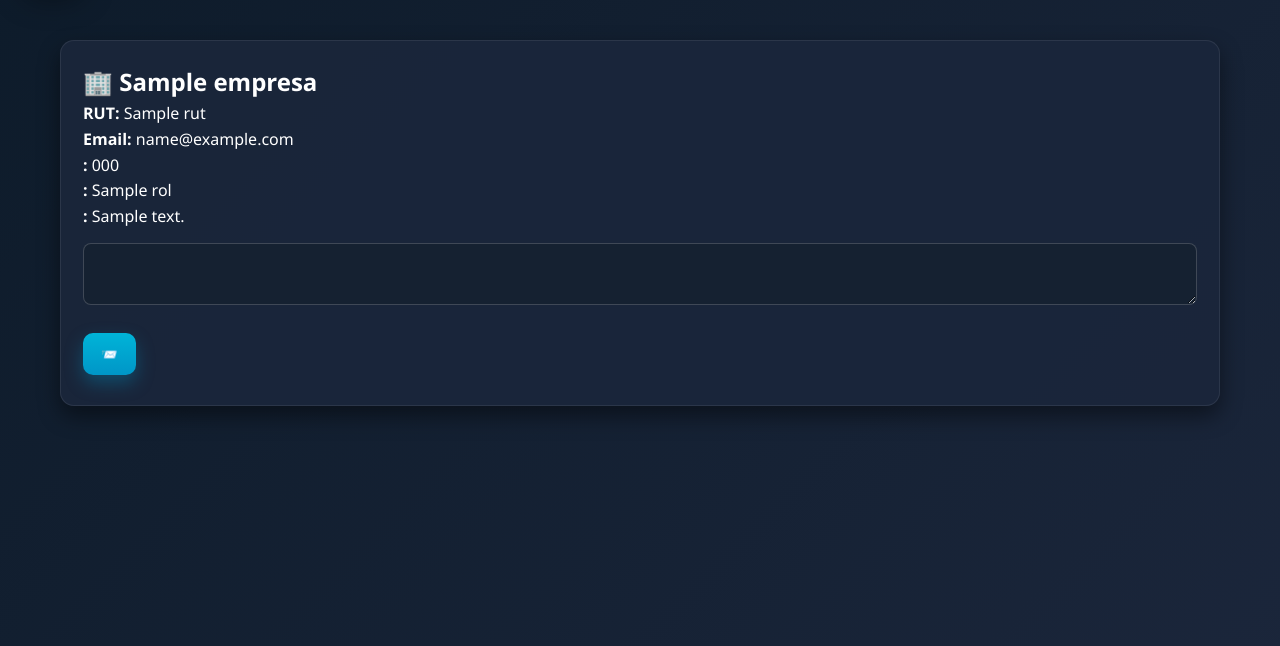
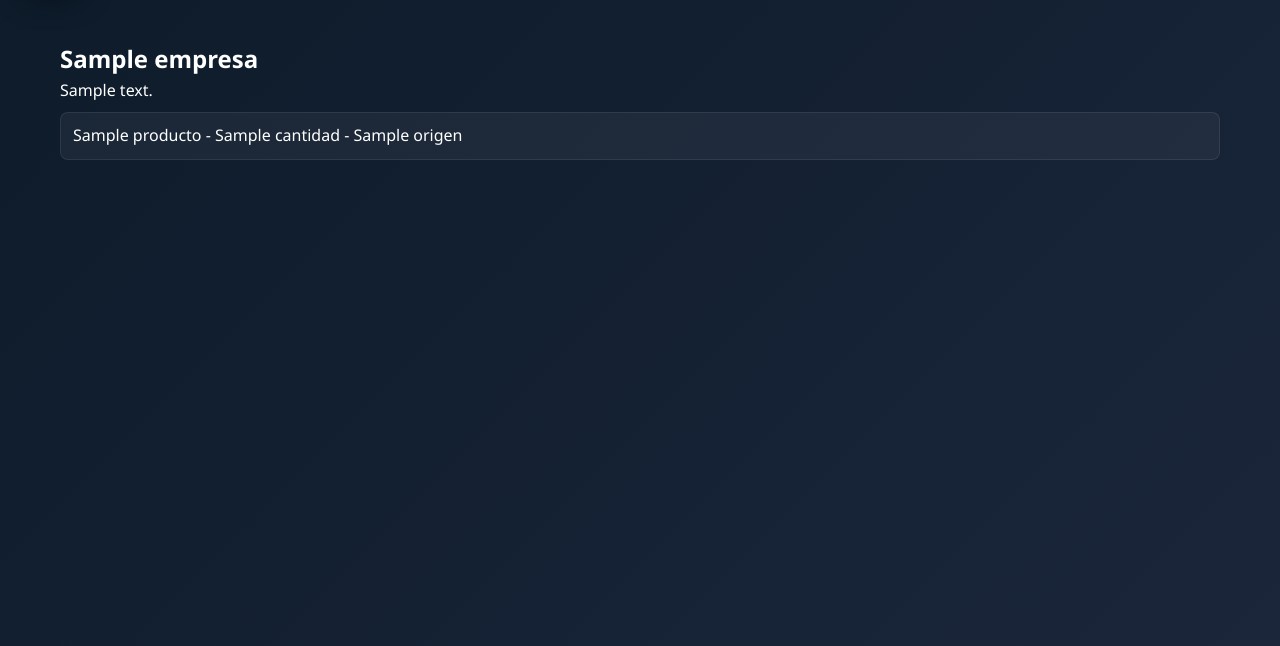
Before and after one commit to crhistopher09ponce04-art/Window-Shopping, a Flask app: template templates/empresa.html in a window 1280 px wide. Shown: the part 87-733 px from the top of the page. Run offline with Flask 3, Linux system fonts and the light colour scheme; the template is opened without the code that fills it: most values are stand-ins (such as "Sample title", 1, 10 or a date in 2020).

Commit message:
Update empresa.html

```diff
--- a/templates/empresa.html
+++ b/templates/empresa.html
@@ -1,17 +1,17 @@
 {% extends "base.html" %}
 {% block content %}
-<div class="card">
-  <h2>🏢 {{ empresa.nombre }}</h2>
-  <p><strong>RUT:</strong> {{ empresa.rut }}</p>
-  <p><strong>Email:</strong> {{ empresa.email }}</p>
-  <p><strong>{{ t("Teléfono", "Phone", "電話") }}:</strong> {{ empresa.phone }}</p>
-  <p><strong>{{ t("Rol", "Role", "角色") }}:</strong> {{ empresa.rol }}</p>
-  <p><strong>{{ t("Dirección", "Address", "地址") }}:</strong> {{ empresa.address }}</p>
-
-  <form method="POST" action="{{ url_for('enviar_mensaje', id=empresa.id) }}">
-    <label>{{ t("Mensaje", "Message", "訊息") }}</label>
-    <textarea name="mensaje" required></textarea>
-    <button type="submit" class="btn">📨 {{ t("Enviar Mensaje", "Send Message", "發送訊息") }}</button>
-  </form>
-</div>
+  <h2>{{ comp.empresa or comp.nombre }}</h2>
+  <p>{{ comp.descripcion or comp.breve }}</p>
+  <h3>{{ t("Items", "Items") }}</h3>
+  <ul>
+    {% for i in comp.items %}
+      <li>
+        {% if i.tipo == "servicio" %}
+          {{ i.servicio }} - {{ i.capacidad }} - {{ i.ubicacion }}
+        {% else %}
+          {{ i.producto }} - {{ i.cantidad }} - {{ i.origen }}
+        {% endif %}
+      </li>
+    {% endfor %}
+  </ul>
 {% endblock %}
```
